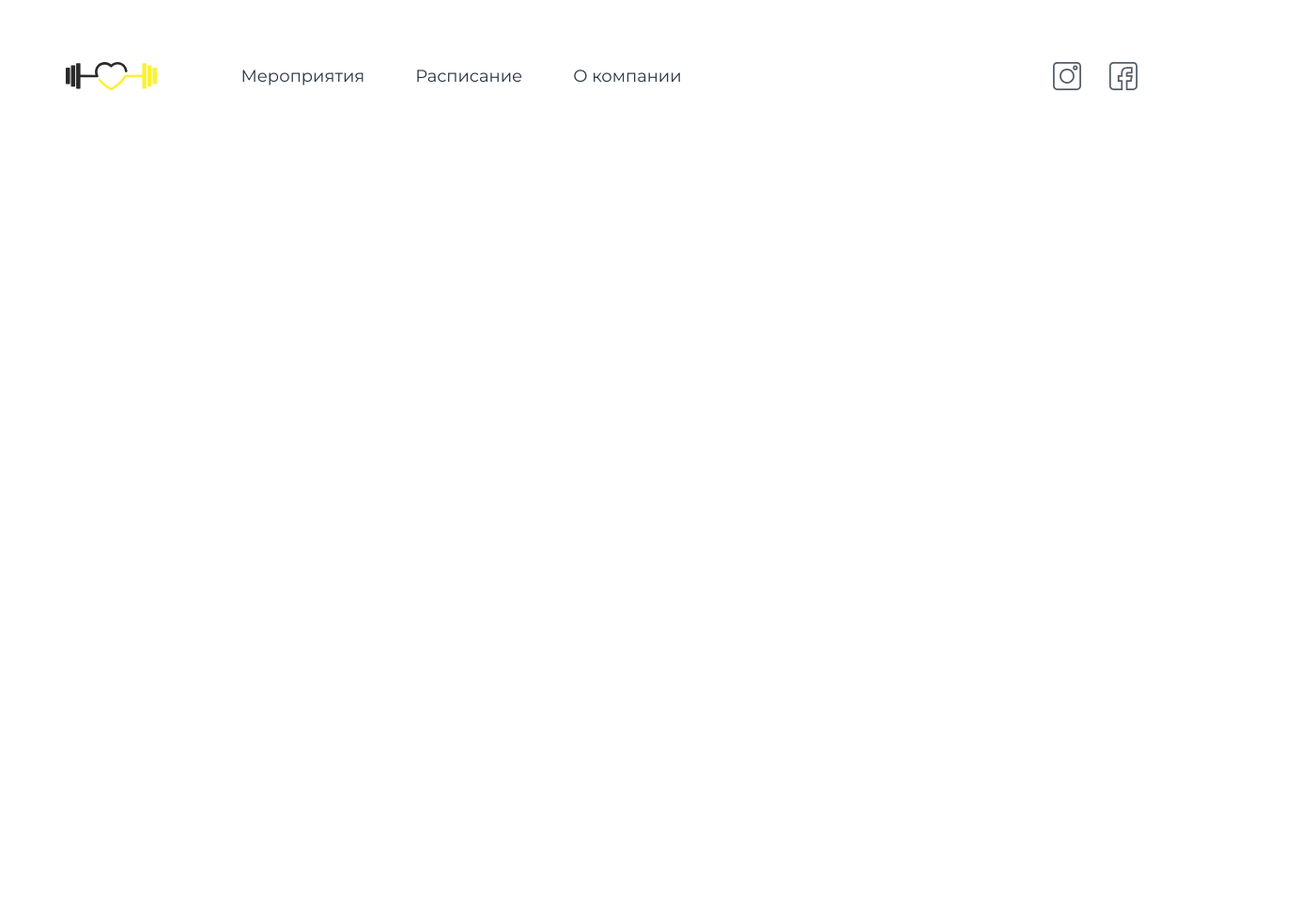
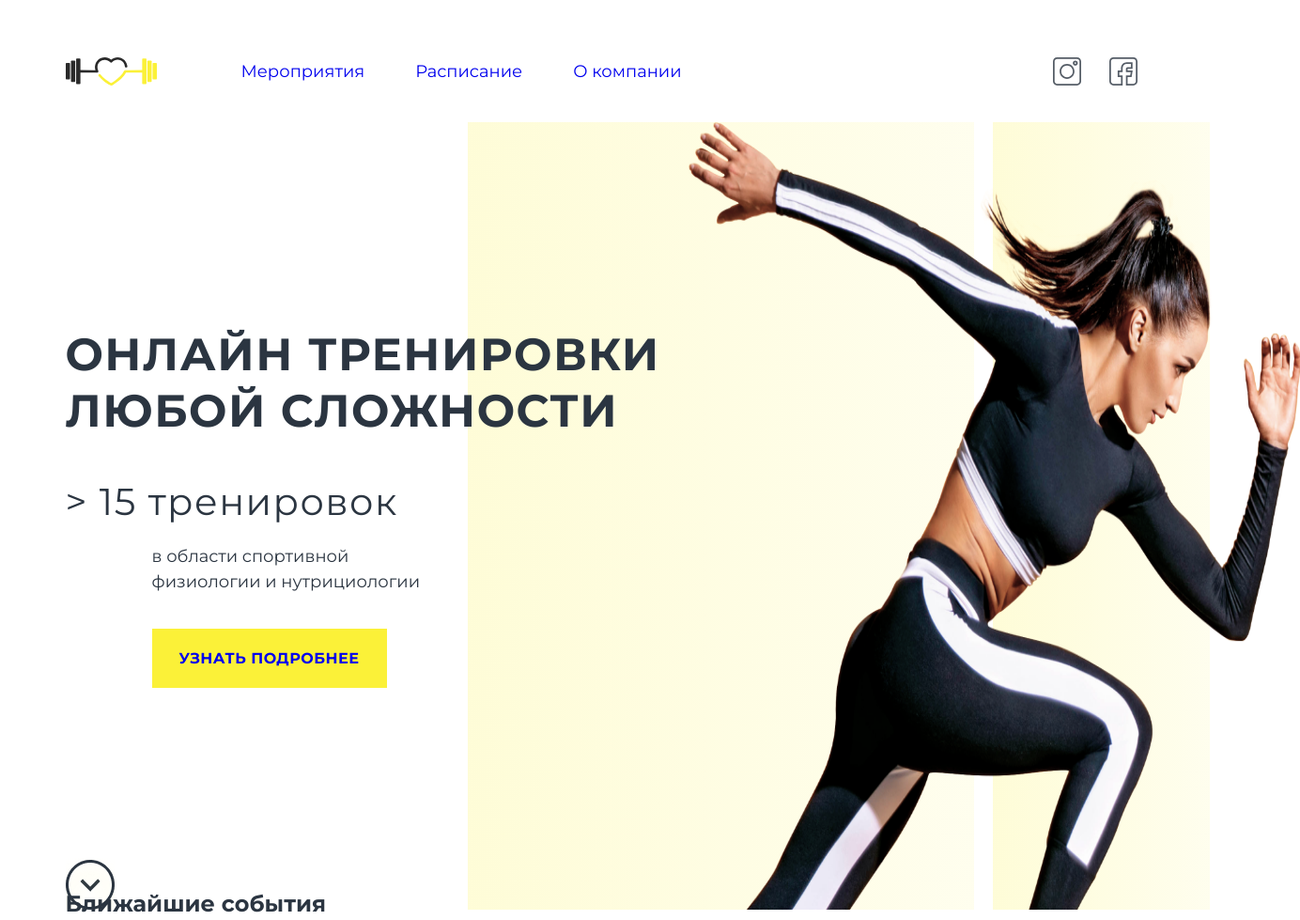
Before and after one commit to Kus-Elagina/Module01-Gym, a plain HTML site: page index.html in a window 1280 px wide. Shown: the whole page at 94% size, 1384 px wide, since content can reach past the window. Before the commit the page ends 800 px from the top, so only its background shows below. Drawn offline with Linux system fonts and the light colour scheme.

Commit message:
Add header and banner

```diff
--- a/index.html
+++ b/index.html
@@ -13,7 +13,7 @@
     <link rel="stylesheet" href="styles/main.css">
 </head>
 <body>
-    <!----------HEADER---------->
+    <!--------------------HEADER-------------------->
     <header>
         <div class="container">
             <div class="header">
@@ -34,5 +34,47 @@
             </div>
         </div>
     </header>
+    <main>
+    <!--------------------BANNER-------------------->
+        <div class="banner">
+            <div class="container">
+                <div class="banner-box">
+                    <h1 class="banner-title">
+                        Онлайн тренировки любой сложности
+                        <span class="banner-title-text">&gt; 15 тренировок</span>
+                    </h1>
+                    <div class="banner-item">
+                        <p class="banner-text">
+                           в области спортивной физиологии и нутрициологии
+                        </p>
+                        <a href="#" class="banner-link">Узнать подробнее</a>
+                    </div>
+                    <div class="banner-arrow">
+                        <a href="#" class="transform-arrow">
+                            <img class="arrow" src="images/arrow.png" alt="">
+                        </a>
+                    </div>
+                </div>
+                <div class="visual">
+                    <div class="visual-gradient-left"></div>
+                    <div class="visual-gradient-right"></div>
+                    <img class="visual-image" src="/images/girl.png" alt="">
+                </div>
+            </div>
+        </div>
+    <!----------------UPCOMING EVENTS---------------->
+        <section class="events">
+            <div class="container">
+                <div class="events-title">
+                    <h2>Ближайшие события</h2>
+                </div class="events-flex">
+                <div class="events-menu">
+                    <div class="events-1"></div>
+                    <div class="events-2"></div>
+                    <div class="events-3"></div>
+                </div>
+            </div>
+        </section>
+    </main>
 </body>
 </html>
--- a/styles/main.css
+++ b/styles/main.css
@@ -1,8 +1,10 @@
 /* -----HEADER----- */
 body {
     font-family: 'Montserrat', sans-serif;
+    color: #2B3541;
 }
 .container{
+    position: relative;
     max-width: 1141px;
     margin: 0 auto;
     padding-left: 15px;
@@ -13,8 +15,8 @@ body {
     display: flex;
     align-items: center;
     justify-content: space-between;
-    padding-top: 55px;
-    padding-bottom: 27px;
+    padding-top: 50px;
+    margin-bottom: 27px;
 }
 .header-item {
     display: flex;
@@ -38,7 +40,6 @@ body {
 }
 .header-nav a {
     font-size: 18px;
-    color: #2B3541;
     text-decoration: none;
 }
 .social-media{
@@ -61,3 +62,80 @@ body {
     background-repeat: no-repeat;
     background-size: cover;
 }
+.banner-box {
+    max-width: 676px;
+    padding-top: 185px;
+    margin-bottom: 238px;
+}
+.banner-title {
+    font-size: 48px;
+    font-weight: 700;
+    text-transform: uppercase;
+    line-height: 1.25;
+    letter-spacing: 0.03em;
+    margin-bottom: 20px;
+}
+.banner-title-text {
+    display: block;
+    font-size: 40px;
+    padding-top: 42px;
+    text-transform: none;
+    font-weight: 400;
+    line-height: 125%;
+}
+.banner-item {
+    margin-left: 92px;
+}
+.banner-text {
+    font-size: 18px;
+    line-height: 1.5;
+    width: 295px;
+    margin-bottom: 59px;
+}
+.banner-link {
+    font-size: 16px;
+    font-weight: 700;
+    letter-spacing: 0.03em;
+    text-transform: uppercase;
+    text-decoration: none;
+    text-align: center;
+    background: #FBF138;
+    padding: 22px 29px
+}
+.visual {
+    position: absolute;
+    top: 0;
+    display: flex;
+    gap: 20px;
+    max-width: 790px;
+    width: 100%;
+    z-index: -1;
+    right: -62px;
+}
+.visual-gradient-left {
+    background: linear-gradient(90deg, #FBF138 0%, rgba(253, 249, 182, 0.45) 145.23%);
+    opacity: 0.2;
+    flex-basis: 70%;
+    height: 838px;
+}
+.visual-gradient-right {
+    background: linear-gradient(90deg, #FBF138 0%, rgba(253, 249, 182, 0.45) 145.23%);
+    opacity: 0.2;
+    flex-basis: 30%;
+    height: 838px;
+}
+.visual-image {
+    top: 0;
+    position: absolute;
+    height: 838px;
+    width: 51vw;
+    right: -96px;
+}
+.banner-arrow {
+    margin-top: 203px;
+}
+.arrow {
+    position: absolute;
+    width: 52px;
+    height: 55px;
+}
```
Also changed, not shown: images/1.jpg (added), images/2.jpg (added), images/3.png (added), images/arrow.png (added), images/girl.png (added), images/girl2.png (added), images/visual.jpg (added).
